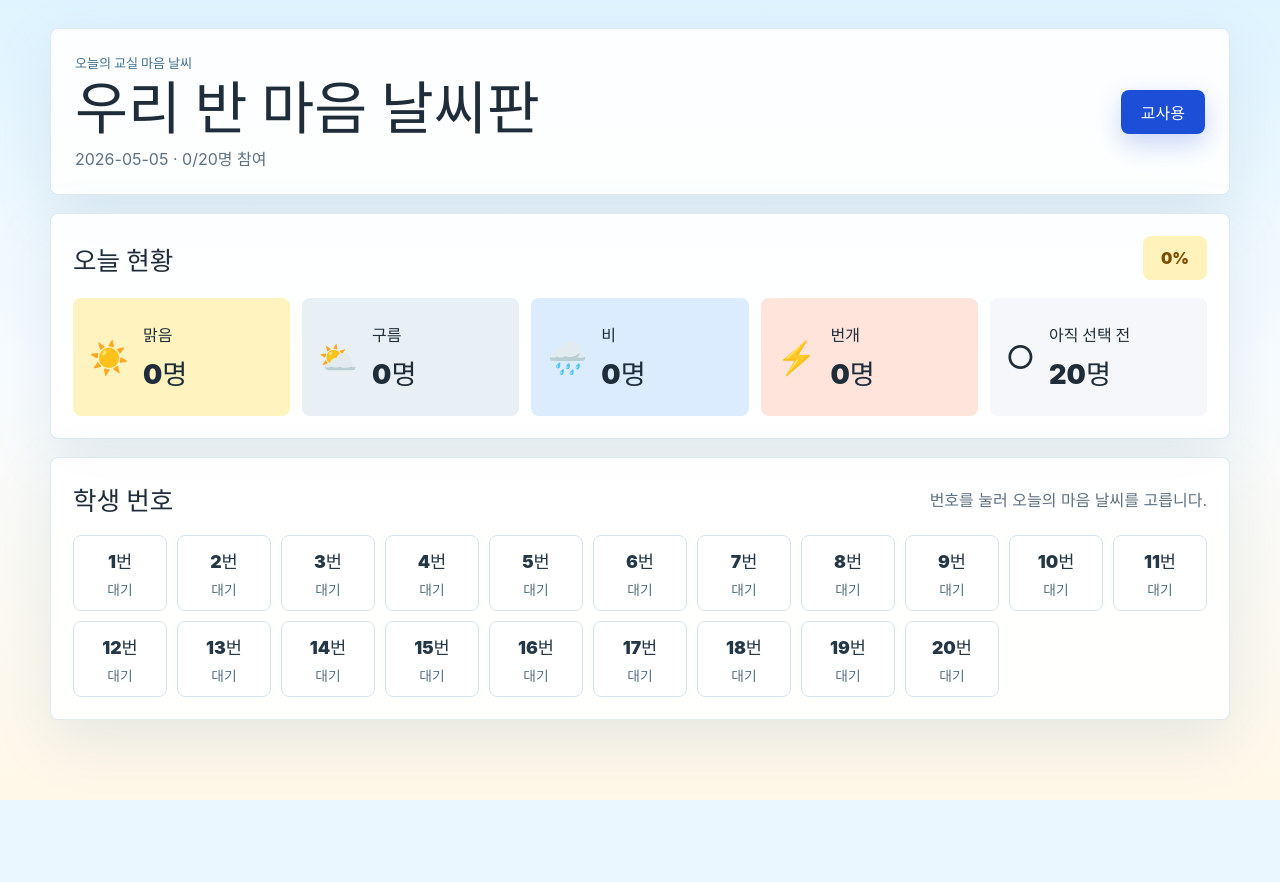
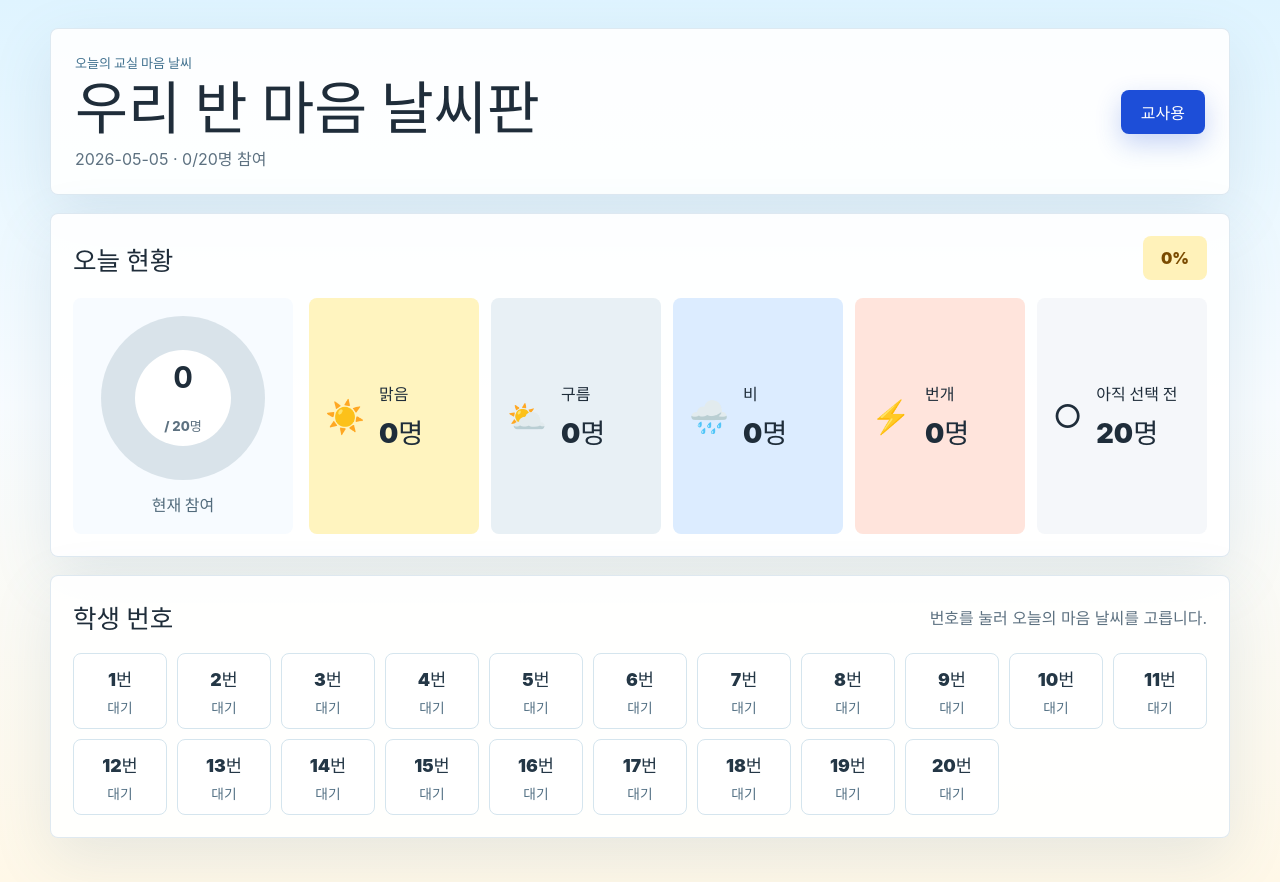
Before and after one commit to WBmaker2/classroom-emotion-tracker, a React (Vite) app: page / in a window 1280 px wide. Before the commit the page ends 800 px from the top, so only its background shows below. Built offline with nearby package versions, Linux system fonts and the light colour scheme.

Commit message:
feat: add classroom mood donut summary

```diff
--- a/src/App.tsx
+++ b/src/App.tsx
@@ -100,6 +100,23 @@ function Header({
 function StatsBoard({ state, todayKey }: { state: AppState; todayKey: string }) {
   const stats = calculateStats(state, todayKey);
   const completionRate = stats.total === 0 ? 0 : Math.round((stats.completed / stats.total) * 100);
+  const chartSegments = [
+    { label: "맑음", value: stats.sunny, color: "#f8cf45" },
+    { label: "구름", value: stats.cloudy, color: "#b8cbd8" },
+    { label: "비", value: stats.rainy, color: "#8bb7f0" },
+    { label: "번개", value: stats.stormy, color: "#f6a28c" },
+    { label: "아직 선택 전", value: stats.missing, color: "#d9e3ea" },
+  ];
+  let offset = 0;
+  const chartGradient = chartSegments
+    .map((segment) => {
+      const slice = stats.total === 0 ? 0 : (segment.value / stats.total) * 100;
+      const start = offset;
+      offset += slice;
+      return `${segment.color} ${start}% ${offset}%`;
+    })
+    .join(", ");
+  const chartLabel = chartSegments.map((segment) => `${segment.label} ${segment.value}명`).join(", ");
 
   return (
     <section className="stats-section" aria-labelledby="stats-title">
@@ -107,7 +124,24 @@ function StatsBoard({ state, todayKey }: { state: AppState; todayKey: string })
         <h2 id="stats-title">오늘 현황</h2>
         <span className="completion-pill">{completionRate}%</span>
       </div>
-      <div className="stats-grid">
+      <div className="stats-overview">
+        <div
+          className="stats-donut-card"
+          aria-label={`오늘 감정 분포: ${chartLabel}`}
+          role="img"
+        >
+          <div
+            className="stats-donut"
+            style={{ background: `conic-gradient(${chartGradient})` }}
+          >
+            <div className="stats-donut-center">
+              <strong>{stats.completed}</strong>
+              <span>/ {stats.total}명</span>
+            </div>
+          </div>
+          <p>현재 참여</p>
+        </div>
+        <div className="stats-grid">
         {WEATHER_OPTIONS.map((option) => {
           const count = stats[option.value];
           return (
@@ -131,6 +165,7 @@ function StatsBoard({ state, todayKey }: { state: AppState; todayKey: string })
             <p>{stats.missing}명</p>
           </div>
         </article>
+        </div>
       </div>
     </section>
   );
--- a/src/styles.css
+++ b/src/styles.css
@@ -145,6 +145,59 @@ h2 {
   background: #fff2ba;
   color: #7a4b00;
   font-weight: 900;
+}
+
+.stats-overview {
+  display: grid;
+  grid-template-columns: 220px minmax(0, 1fr);
+  gap: 16px;
+  align-items: stretch;
+}
+
+.stats-donut-card {
+  display: grid;
+  place-items: center;
+  gap: 12px;
+  border-radius: 8px;
+  background: #f7fbff;
+  padding: 18px;
+}
+
+.stats-donut-card p {
+  margin-bottom: 0;
+  color: #526b7c;
+  font-weight: 800;
+}
+
+.stats-donut {
+  display: grid;
+  width: 164px;
+  aspect-ratio: 1;
+  place-items: center;
+  border-radius: 999px;
+}
+
+.stats-donut-center {
+  display: grid;
+  width: 96px;
+  aspect-ratio: 1;
+  place-items: center;
+  border-radius: 999px;
+  background: #ffffff;
+  color: #1f2d3a;
+  text-align: center;
+}
+
+.stats-donut-center strong {
+  font-size: 1.9rem;
+  font-variant-numeric: tabular-nums;
+  line-height: 1;
+}
+
+.stats-donut-center span {
+  color: #5d7180;
+  font-size: 0.82rem;
+  font-weight: 800;
 }
 
 .stats-grid {
@@ -573,6 +626,14 @@ h2 {
     grid-template-columns: repeat(2, minmax(0, 1fr));
   }
 
+  .stats-overview {
+    grid-template-columns: 1fr;
+  }
+
+  .stats-donut-card {
+    justify-items: start;
+  }
+
   .settings-panel {
     grid-template-columns: 1fr;
   }
@@ -609,6 +670,10 @@ h2 {
     grid-template-columns: 1fr;
   }
 
+  .stats-donut {
+    width: 148px;
+  }
+
   .student-grid {
     grid-template-columns: repeat(3, minmax(0, 1fr));
   }
```
Also changed, not shown: 1 other file (tests, documents, lock files or other folders).
